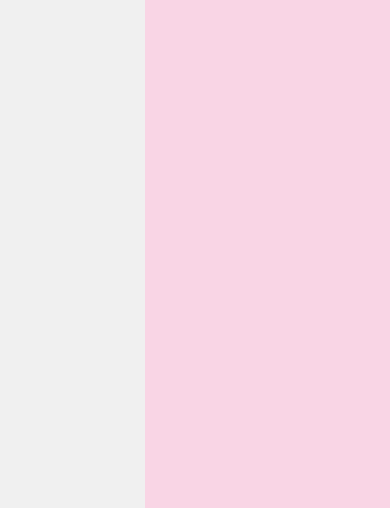
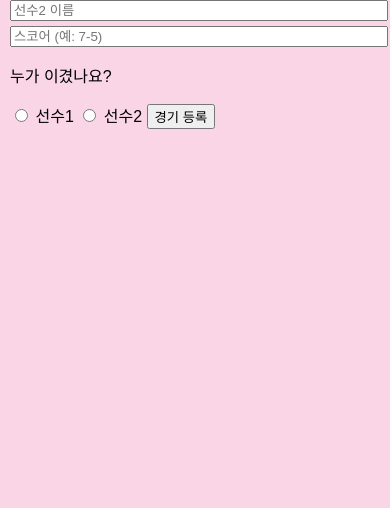
Before and after one commit to JaeJae999/ranking-site, a plain HTML site: page index_female.html in a window 390 px wide. Shown: the part 336-844 px from the top of the page. Drawn offline with Linux system fonts and the light colour scheme.

Commit message:
Update index_female.html

```diff
--- a/index_female.html
+++ b/index_female.html
@@ -43,6 +43,36 @@
       padding: 30px;
       background-color: #f9d5e5;
     }
+    @media (max-width: 768px) {
+  .layout {
+    flex-direction: column;
+  }
+
+  aside {
+    width: 100%;
+    padding: 10px;
+    box-sizing: border-box;
+    text-align: center;
+  }
+
+  main {
+    width: 100%;
+    padding: 10px;
+    box-sizing: border-box;
+  }
+
+  input[type="text"] {
+    width: 100%;
+    margin-top: 5px;
+  }
+
+  form {
+    display: flex;
+    flex-direction: column;
+    gap: 8px;
+  }
+}
+
   </style>
 </head>
 <body>
```
